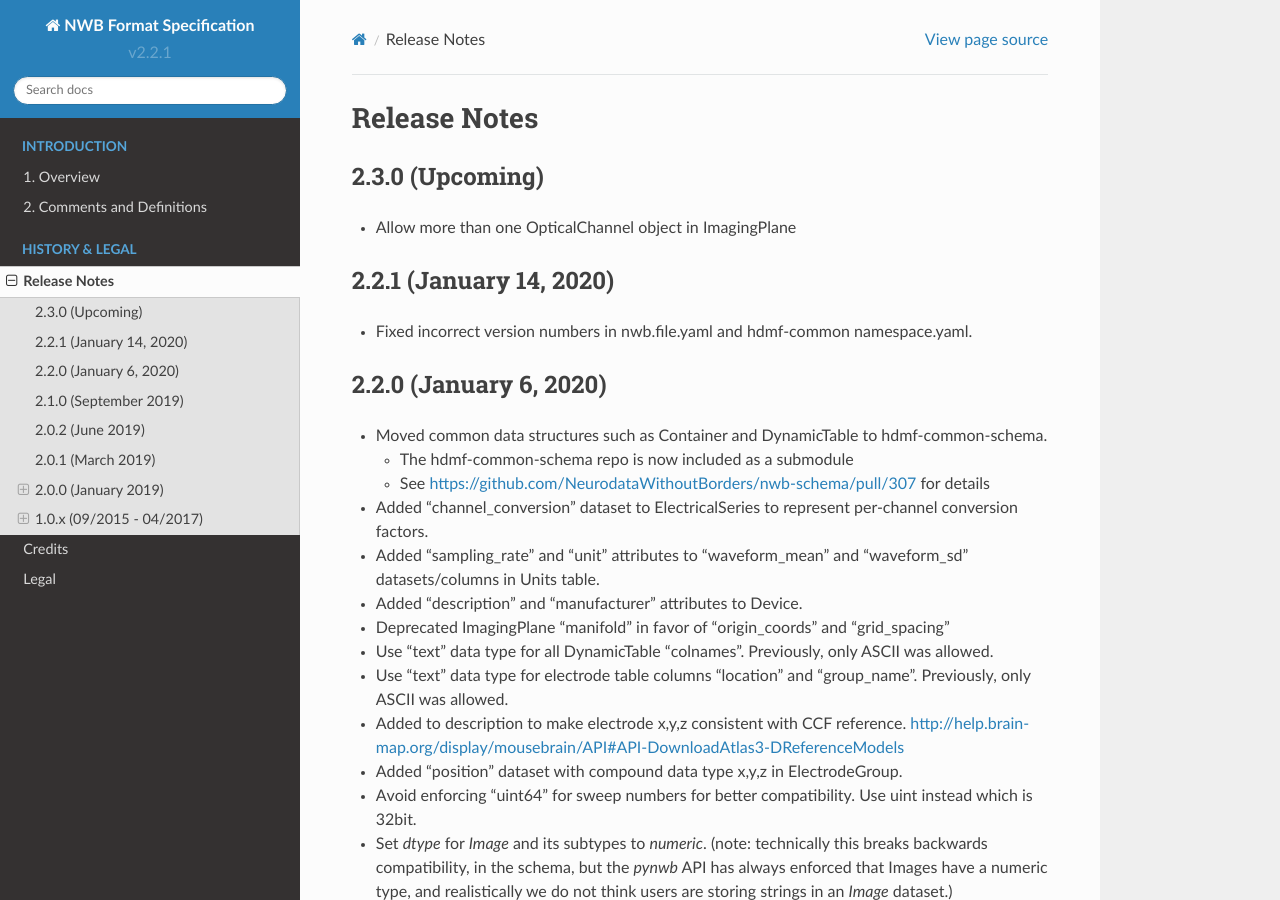
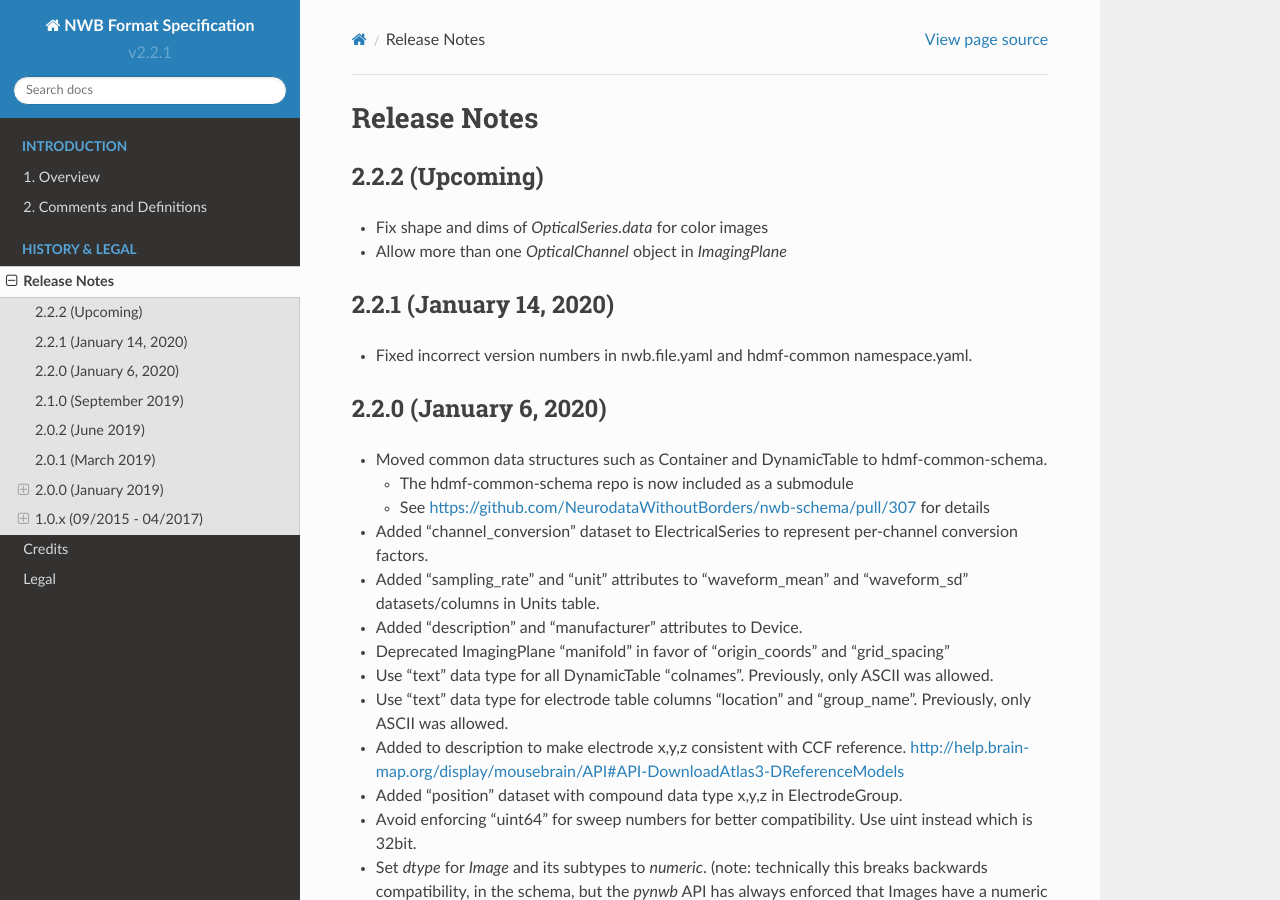
Before and after one commit to NeurodataWithoutBorders/nwb-schema, a Sphinx documentation site: the page built from docs/format/source/format_release_notes.rst, in a window 1280 px wide and 900 px high. Built offline with Sphinx 7.4.7 and the Read the Docs theme 2.0.0, drawn with Linux system fonts in a browser that asks for light colours.

Commit message:
set dims and shape of OpticalSeries.data for RGB images (#396)
set dims and shape of OpticalSeries.data for RGB images

```diff
--- a/docs/format/source/format_release_notes.rst
+++ b/docs/format/source/format_release_notes.rst
@@ -1,9 +1,12 @@
 Release Notes
 =============
 
-2.3.0 (Upcoming)
+2.2.2 (Upcoming)
 ----------------
-- Allow more than one OpticalChannel object in ImagingPlane
+
+- Fix shape and dims of `OpticalSeries.data` for color images
+
+- Allow more than one `OpticalChannel` object in `ImagingPlane`
 
 2.2.1 (January 14, 2020)
 ------------------------
```
Also changed, not shown: 1 other file.
